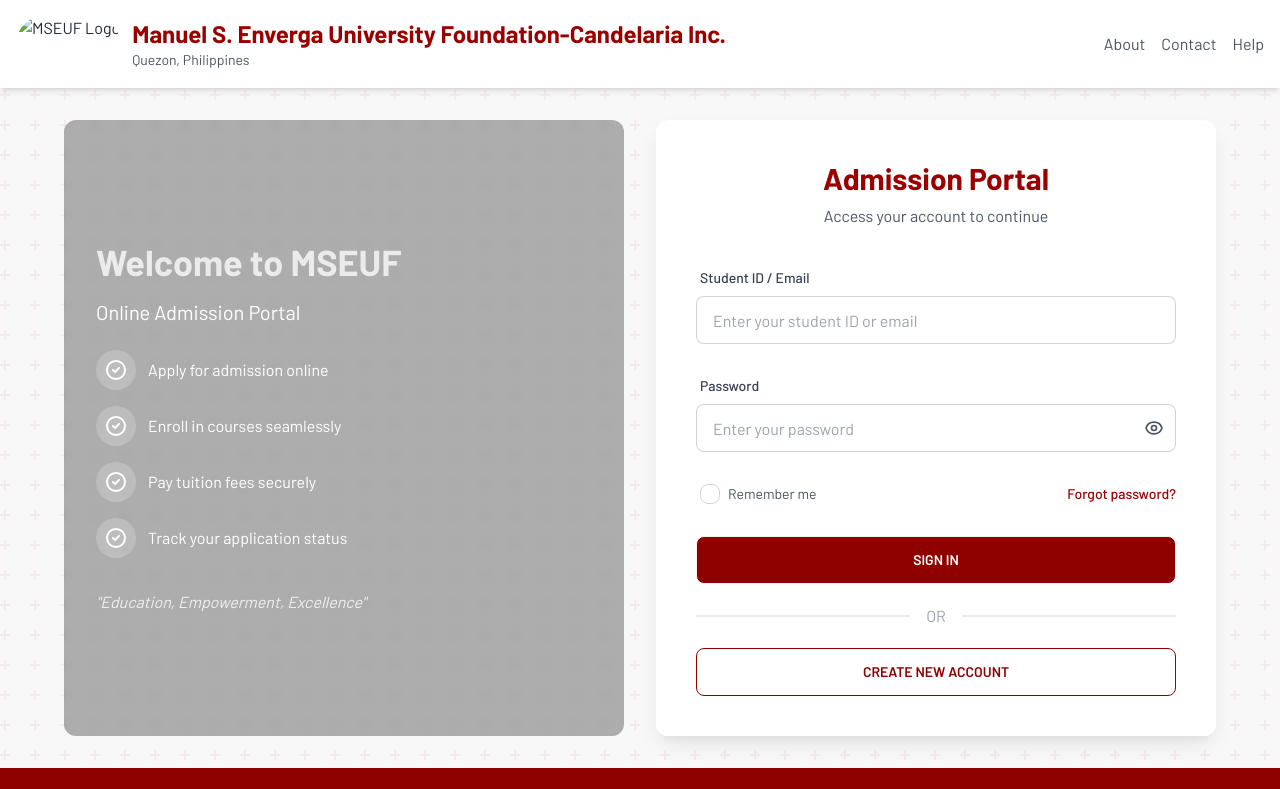
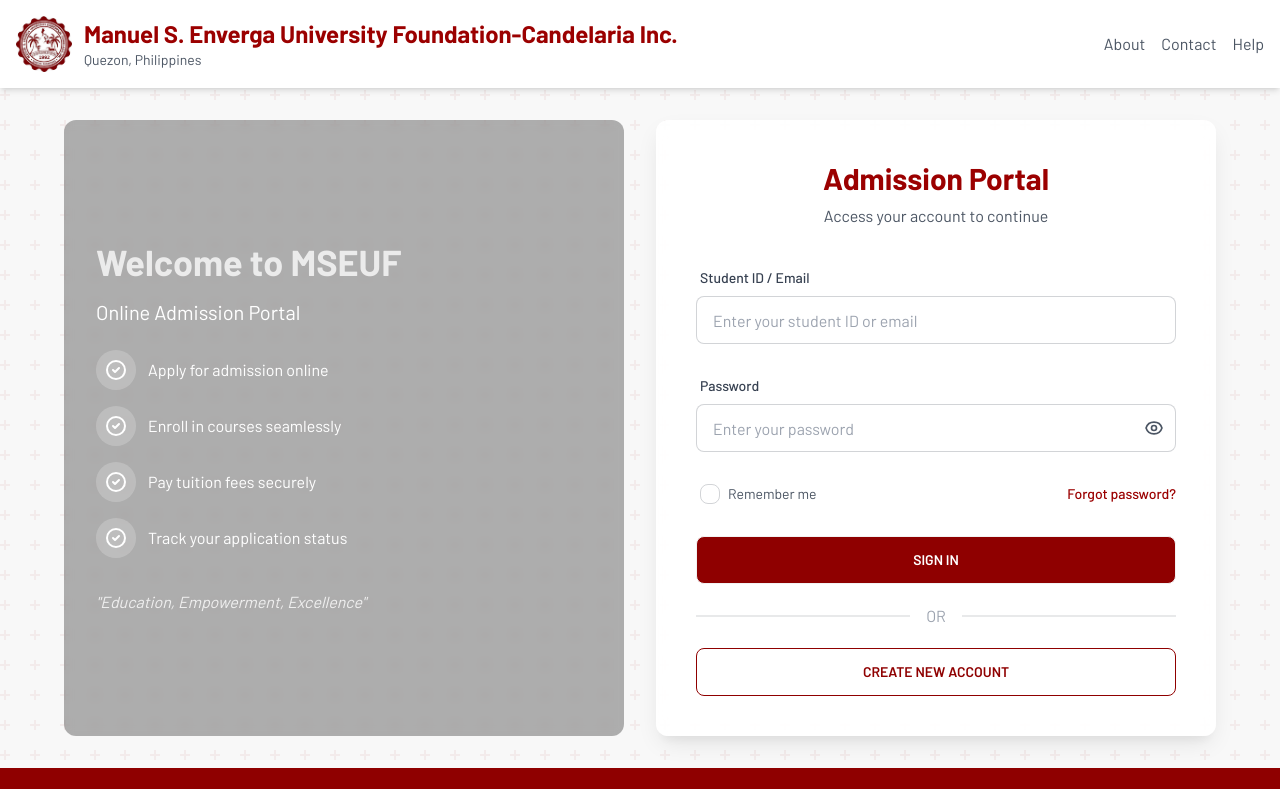
Before and after one commit to Haruuu-054/log-in-page, a plain HTML site: page index.html in a window 1280 px wide. Shown: the top 789 px of the page. Drawn offline with nearby package versions, Linux system fonts and the light colour scheme.

Commit message:
Update index.html

```diff
--- a/index.html
+++ b/index.html
@@ -124,7 +124,7 @@
     <header class="bg-white py-4 shadow-md">
         <div class="container mx-auto px-4 flex items-center justify-between">
             <div class="flex items-center">
-                <img src="/src/images/school_logo.png" alt="MSEUF Logo" class="h-14 mr-3 logo-float rounded-full">
+                <img src="images/school_logo.png" alt="MSEUF Logo" class="h-14 mr-3 logo-float rounded-full">
                 <div>
                     <h1 class="text-primary font-bold text-xl md:text-2xl">Manuel S. Enverga University Foundation-Candelaria Inc.</h1>
                     <p class="text-gray-600 text-sm">Quezon, Philippines</p>
```
